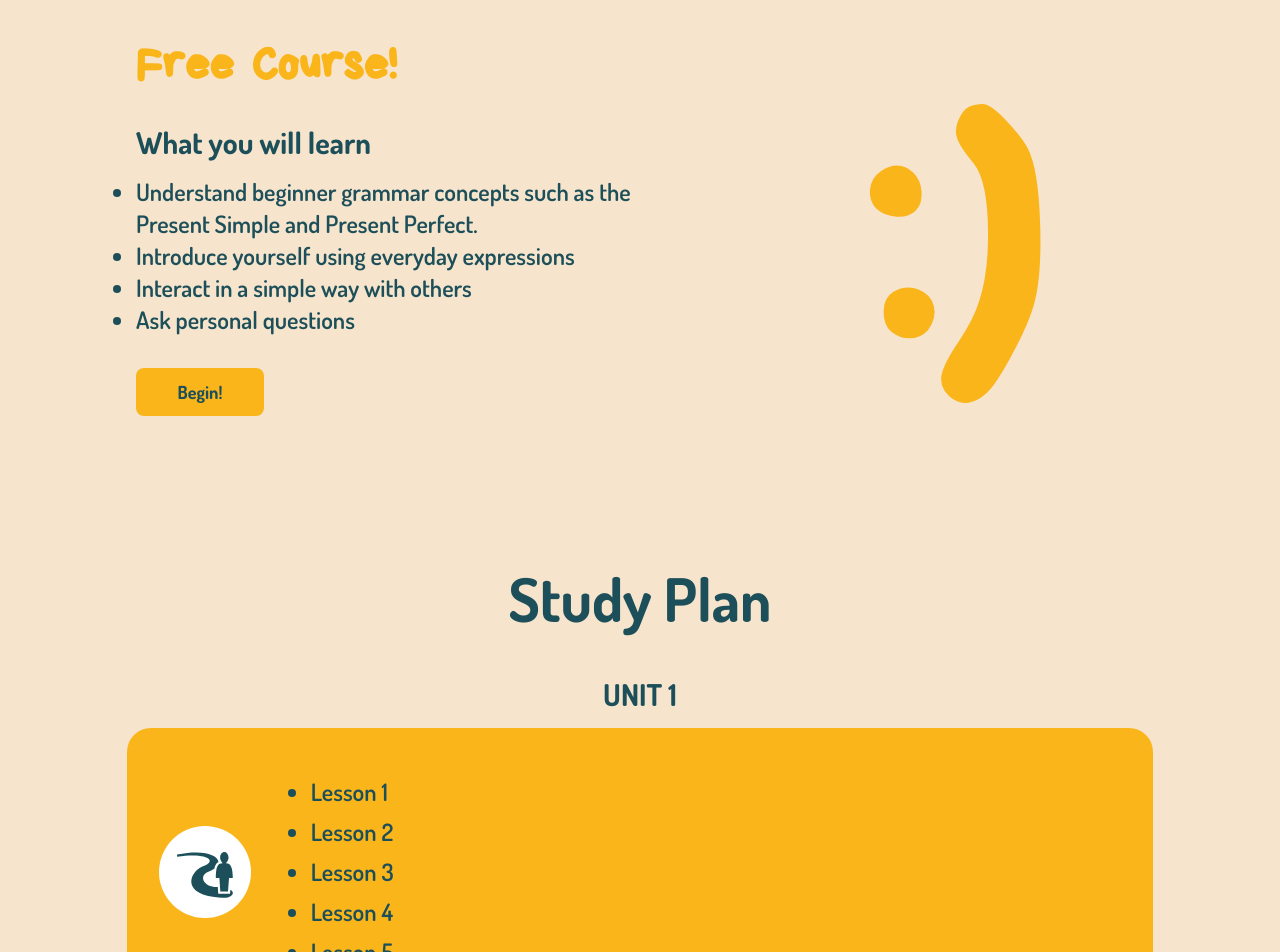
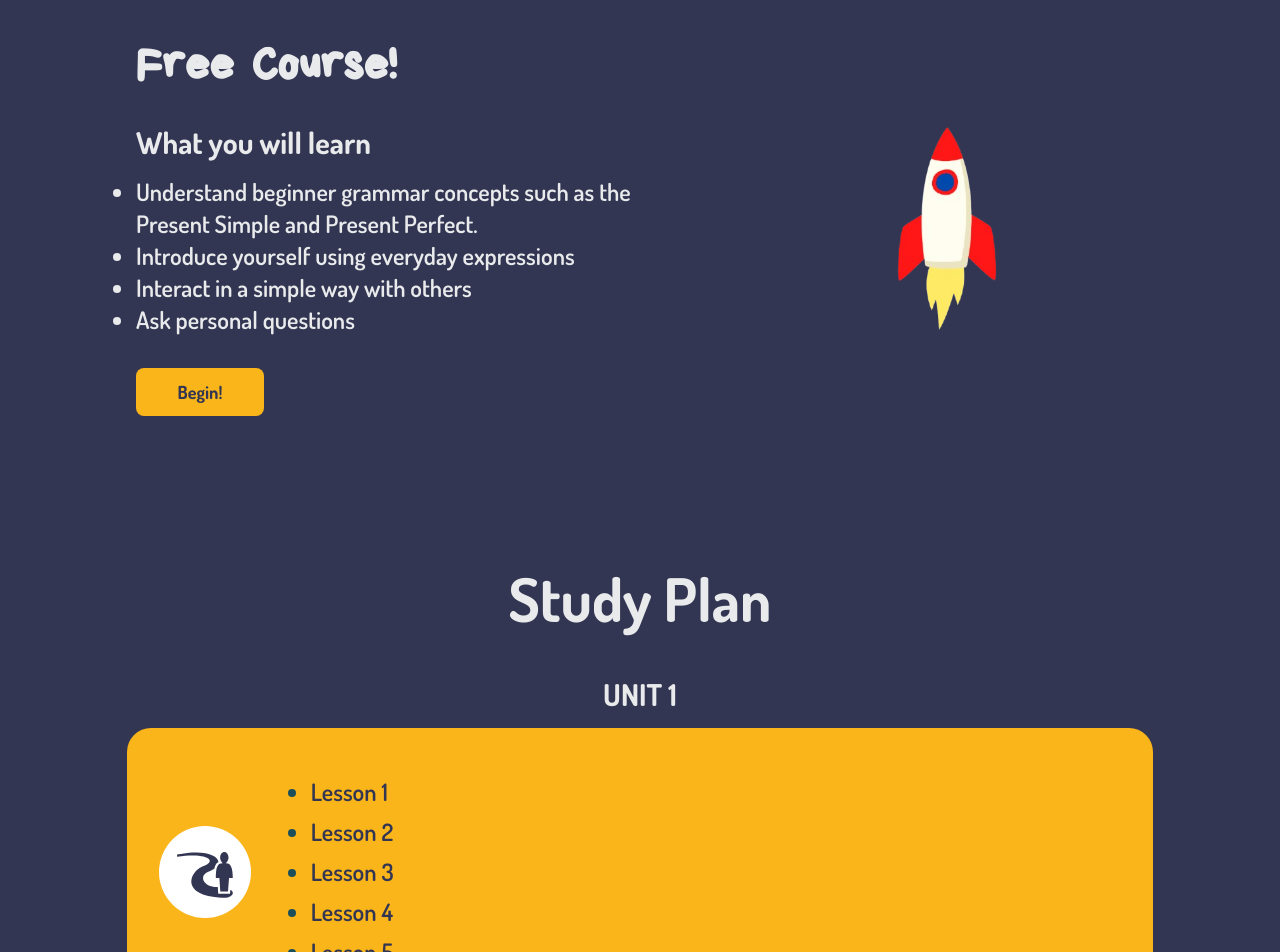
Before and after one commit to Thomas-Delany/Subdomain-with-React, a React (Vite) app: page /courses/FreeCourse/Free in a window 1280 px wide. Shown: the part 120-1072 px from the top of the page. Built offline with nearby package versions, Linux system fonts and the light colour scheme.

Commit message:
updated free.jsx

```diff
--- a/src/components/LessonTemplate.jsx
+++ b/src/components/LessonTemplate.jsx
@@ -7,22 +7,24 @@ const LessonTemplate = ({ title, videoUrl, content, exercises }) => {
 
       {/* Video embed */}
       {videoUrl && (
-        <div className="video-container my-4 flex justify-center items-center">
+        <div className="video-container m-4 flex justify-center items-center">
           <iframe
             width="560"
             height="315"
             src={videoUrl}
             title="YouTube video player"
-            frameborder="0"
+            frameBorder="0"
             allow="accelerometer; autoplay; clipboard-write; encrypted-media; gyroscope; picture-in-picture; web-share"
-            referrerpolicy="strict-origin-when-cross-origin"
-            allowfullscreen
+            referrerPolicy="strict-origin-when-cross-origin"
+            allowFullScreen
           ></iframe>
         </div>
       )}
 
-      <div>{content}</div>
-      <ul>
+      <h2 className="py-3 font-dosis text-3xl text-center font-bold text-white leading-tight">
+        {content}
+      </h2>
+      <ul className="py-3 font-dosis text-2xl text-center font-bold text-white leading-tight">
         {exercises.map((exercise, index) => (
           <li key={index}>{exercise}</li>
         ))}
--- a/src/pages/courses/FreeCourse/CoursesDisplay.jsx
+++ b/src/pages/courses/FreeCourse/CoursesDisplay.jsx
@@ -91,9 +91,9 @@ const products = [
 
 const CoursesDisplay = () => {
   return (
-    <div className="bg-[#e2edf1] flex items-center justify-center">
+    <div className="bg-[#333652] flex items-center justify-center">
       <div className="mx-auto max-w-2xl px-16 py-6 sm:px-6 sm:py-24 md:pt-4 lg:max-w-7xl lg:px-8">
-        <h2 className="text-5xl text-center font-bold text-[#1b3679] leading-tight font-dosis pb-8 pt-8">
+        <h2 className="text-5xl text-center font-bold text-[#E9EAEC] leading-tight font-dosis pb-8 pt-8">
           Ensure you keep progressing
         </h2>
         <div className="grid grid-cols-1 gap-x-6 gap-y-10 sm:grid-cols-2 lg:grid-cols-4 xl:grid-cols-4 xl:gap-x-8 py-4">
@@ -102,7 +102,7 @@ const CoursesDisplay = () => {
               {/* Insert an H3 header before course 7 */}
               {index === 6 && (
                 <div className="col-span-full flex justify-center items-center">
-                  <h2 className="text-5xl text-center font-bold text-[#1b3679] leading-tight font-dosis pb-8 pt-8">
+                  <h2 className="text-5xl text-center font-bold text-[#E9EAEC] leading-tight font-dosis pb-8 pt-8">
                     Specialized Courses
                   </h2>
                 </div>
--- a/src/pages/courses/FreeCourse/Curriculum.jsx
+++ b/src/pages/courses/FreeCourse/Curriculum.jsx
@@ -44,21 +44,21 @@ const curriculumData = [
 
 const Curriculum = () => {
   return (
-    <section class="bg-[#F6E4CC] py-8 md:py-16">
+    <section class="bg-[#333652] py-8 md:py-16">
       <div class="mx-auto max-w-screen-xl px-4 2xl:px-0">
-        <h2 class="text-4xl md:text-6xl text-center font-bold font-dosis text-[#1C4F59] py-4">
+        <h2 class="text-4xl md:text-6xl text-center font-bold font-dosis text-[#E9EAEC] py-4">
           Study Plan
         </h2>
 
         {curriculumData.map((unit, index) => (
           <div key={index} className="grid place-items-center py-8 px-2">
-            <h2 className="text-3xl font-bold mb-4 text-center text-[#1C4F59] font-dosis">
+            <h2 className="text-3xl font-bold mb-4 text-center text-[#E9EAEC] font-dosis">
               {unit.title}
             </h2>
             <div className="flex items-center justify-center w-10/12 rounded-3xl p-8 bg-[#fab51a]">
               {/* Left Inner Div for Icon */}
               <div className="hidden md:flex justify-center items-center bg-white rounded-full p-4 mr-6">
-                <unit.icon className="text-[#1C4F59] text-6xl md:text-5xl lg:text-6xl" />
+                <unit.icon className="text-[#333652] text-6xl md:text-5xl lg:text-6xl" />
               </div>
 
               {/* Right Inner Div for Bullet Points */}
@@ -68,7 +68,7 @@ const Curriculum = () => {
                     <li key={i}>
                       <Link
                         to={lesson.path}
-                        className="text-[#1C4F59] hover:underline"
+                        className="text-[#333652] hover:underline"
                       >
                         {lesson.title}
                       </Link>
--- a/src/pages/courses/FreeCourse/Hero.jsx
+++ b/src/pages/courses/FreeCourse/Hero.jsx
@@ -4,16 +4,16 @@ const baseUrl = import.meta.env.VITE_BASE_URL;
 
 const Hero = () => {
   return (
-    <section className="bg-[#F6E4CC]">
+    <section className="bg-[#333652]">
       <div className="max-w-screen-xl px-8 md:px-28 py-8 mx-auto lg:gap-8 xl:gap-0 grid lg:grid-cols-12 lg:py-10 flex justify-between items-center">
         <div className="mr-auto lg:col-span-7 mx-auto p-6">
-          <h1 className="max-w-2xl mb-5 tracking-normal text-4xl md:text-5xl text-[#fab51a] font-bryndan font-bold pb-4 text-center md:text-left">
+          <h1 className="max-w-2xl mb-5 tracking-normal text-4xl md:text-5xl text-[#E9EAEC] font-bryndan font-bold pb-4 text-center md:text-left">
             Free Course!
           </h1>
-          <p className="max-w-2xl mb-4 font-black lg:mb-4 text-2xl md:text-3xl text-[#1C4F59] text-left font-dosis">
+          <p className="max-w-2xl mb-4 font-black lg:mb-4 text-2xl md:text-3xl text-[#E9EAEC] text-left font-dosis">
             What you will learn
           </p>
-          <ul className="list-disc text-[#1C4F59] text-left font-dosis font-semibold text-xl md:text-2xl">
+          <ul className="list-disc text-[#E9EAEC] text-left font-dosis font-semibold text-xl md:text-2xl">
             <li>
               Understand beginner grammar concepts such as the Present Simple
               and Present Perfect.
@@ -26,7 +26,7 @@ const Hero = () => {
             <Link to={`${baseUrl}`}>
               <button
                 type="button"
-                className="w-32 h-12 text-[#1C4F59] bg-[#fab51a] font-bold font-dosis rounded-lg text-lg px-5 py-2.5 me-2 mb-2"
+                className="w-32 h-12 text-[#333652] bg-[#fab51a] font-bold font-dosis rounded-lg text-lg px-5 py-2.5 me-2 mb-2"
               >
                 Begin!
               </button>
@@ -34,9 +34,11 @@ const Hero = () => {
           </div>
         </div>
         <div className="hidden lg:col-span-5 lg:flex justify-center items-center mx-auto h-[400px]">
-          <h2 className="font-bryndan font-black text-[#fab51a] text-[350px]">
-            :)
-          </h2>
+          <img
+            src="/src/assets/rocket.png"
+            className="w-full h-full object-contain"
+            alt="free english course"
+          ></img>
         </div>
       </div>
     </section>
```
Also changed, not shown: src/assets/rocket.png (added).
